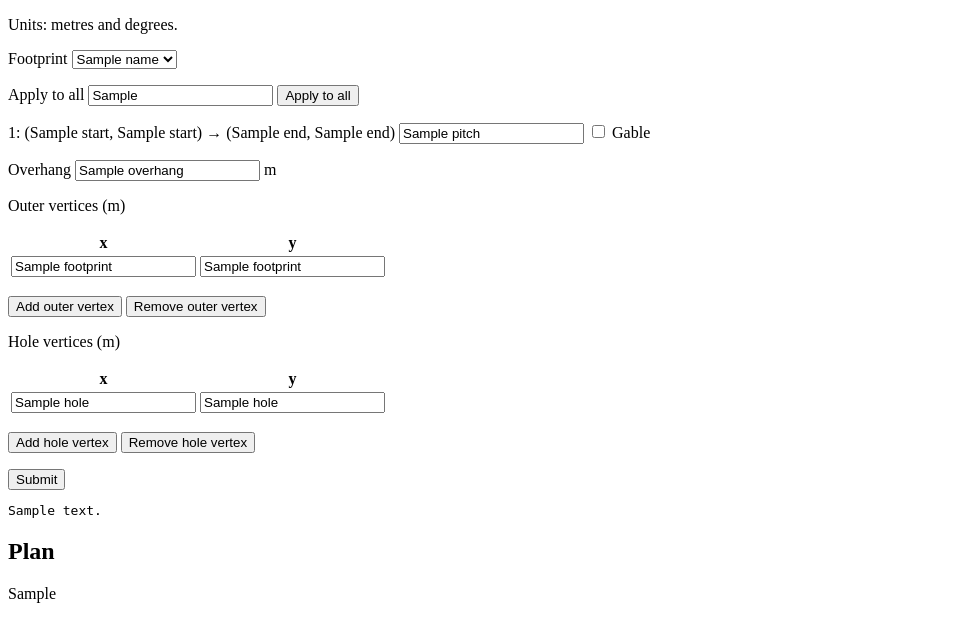
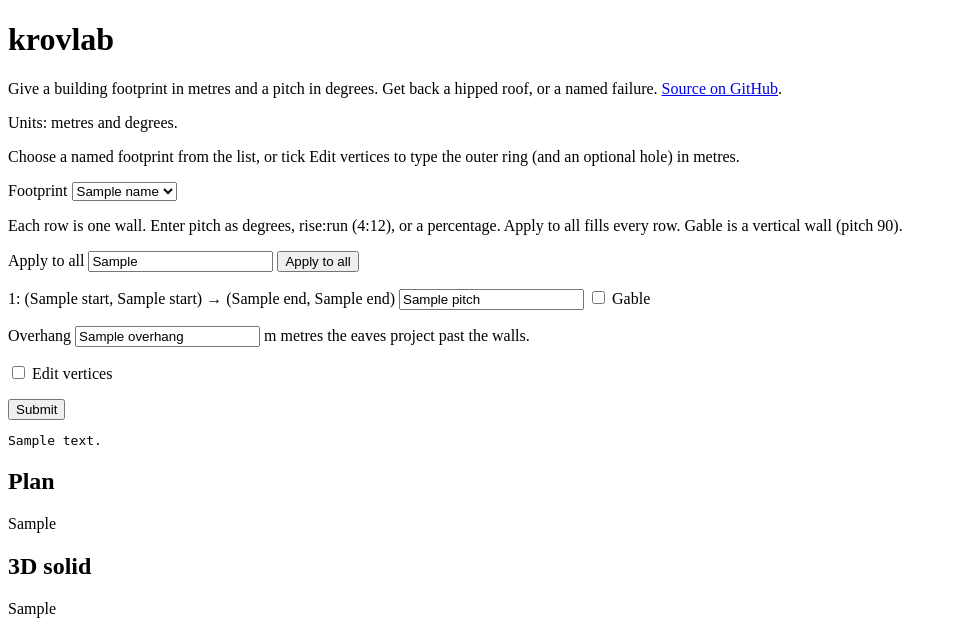
Before and after one commit to mjordanic/krovlab, a Flask app: template web/templates/page.html in a window 1280 px wide. Shown: the top 622 px of the page, without its empty margins (0-953 px from the left). Run offline with Flask 3, Linux system fonts and the light colour scheme; the template is opened without the code that fills it: most values are stand-ins (such as "Sample title", 1, 10 or a date in 2020).

Commit message:
Explain the form and hide vertex tables behind Edit vertices
The first visit should read as a demo, not a CAD sheet: title, short
description, GitHub link, and coordinate tables only when asked.

Co-authored-by: Cursor <cursoragent@cursor.com>

```diff
--- a/web/app.py
+++ b/web/app.py
@@ -118,6 +118,9 @@ def create_app() -> Flask:
             plan_html=plan_html,
             solid_html=solid_html,
             footprint_html=footprint_html,
+            edit_vertices=bool(
+                request.method == "POST" and request.form.get("edit_vertices")
+            ),
         )
 
     return app
@@ -141,6 +144,8 @@ def _rings_for_request(
     Failure | None,
 ]:
     if method != "POST" or stale:
+        return preset.footprint, preset.holes, None
+    if not form.get("edit_vertices"):
         return preset.footprint, preset.holes, None
     posted_outer = _posted_ring(form, "outer")
     if posted_outer is None:
--- a/web/templates/page.html
+++ b/web/templates/page.html
@@ -5,9 +5,19 @@
   <title>krovlab</title>
 </head>
 <body>
+  <h1>krovlab</h1>
+  <p>
+    Give a building footprint in metres and a pitch in degrees. Get back a
+    hipped roof, or a named failure.
+    <a href="https://github.com/mjordanic/krovlab">Source on GitHub</a>.
+  </p>
   <p>Units: metres and degrees.</p>
   <form method="post">
     <input type="hidden" name="loaded_fixture" value="{{ selected }}">
+    <p>
+      Choose a named footprint from the list, or tick Edit vertices to type
+      the outer ring (and an optional hole) in metres.
+    </p>
     <label>
       Footprint
       <select name="fixture">
@@ -16,6 +26,11 @@
         {% endfor %}
       </select>
     </label>
+    <p>
+      Each row is one wall. Enter pitch as degrees, rise:run (4:12), or a
+      percentage. Apply to all fills every row. Gable is a vertical wall
+      (pitch 90).
+    </p>
     <p>
       <label>
         Apply to all
@@ -43,7 +58,15 @@
         <input name="overhang" value="{{ overhang }}">
         m
       </label>
+      metres the eaves project past the walls.
     </p>
+    <p>
+      <label>
+        <input type="checkbox" name="edit_vertices" id="edit-vertices"{% if edit_vertices %} checked{% endif %}>
+        Edit vertices
+      </label>
+    </p>
+    <div id="vertex-editor"{% if not edit_vertices %} hidden{% endif %}>
     <p>Outer vertices (m)</p>
     <table>
       <thead>
@@ -80,6 +103,7 @@
       <button type="button" id="add-hole">Add hole vertex</button>
       <button type="button" id="remove-hole">Remove hole vertex</button>
     </p>
+    </div>
     <button type="submit">Submit</button>
   </form>
   <pre>{{ describe }}</pre>
@@ -191,6 +215,9 @@
       rebuildPitches();
     }
 
+    document.getElementById("edit-vertices").addEventListener("change", function () {
+      document.getElementById("vertex-editor").hidden = !this.checked;
+    });
     document.getElementById("add-outer").addEventListener("click", function () {
       addVertex("outer-vertices", "outer");
     });
```
Also changed, not shown: tests/test_web.py (+56 -0 lines).
